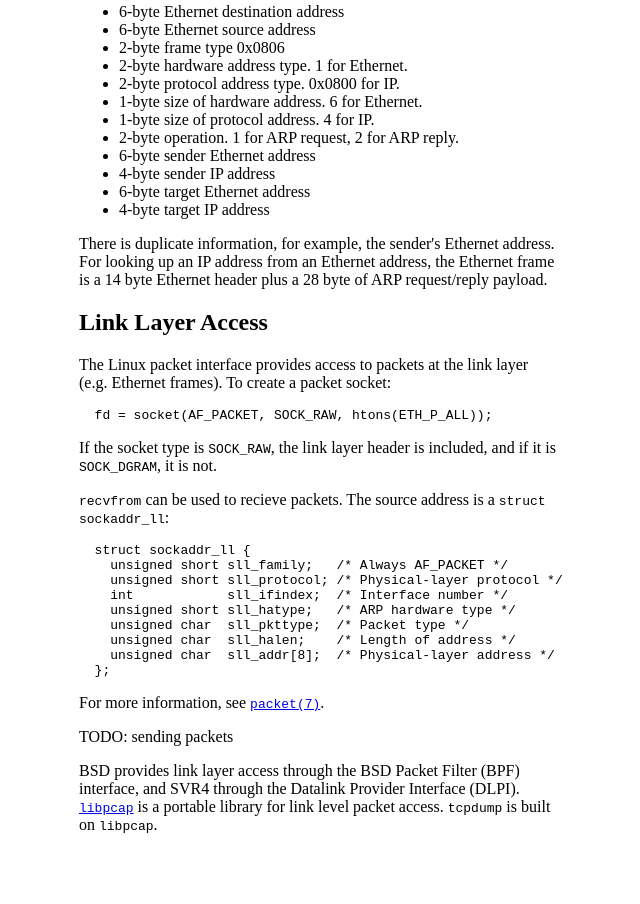
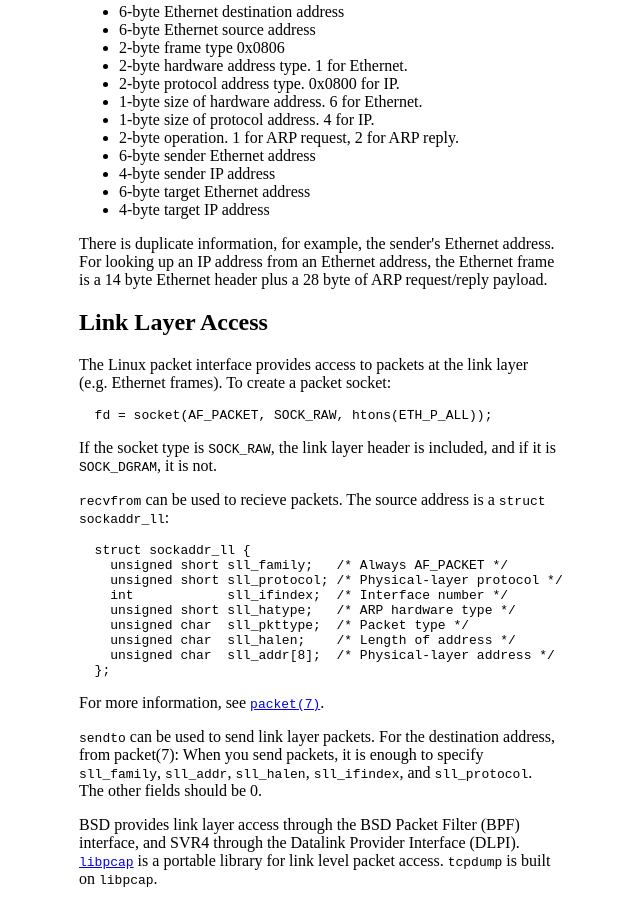
Before and after one commit to cseed/cseed.github.io, a plain HTML site: page ethernet.html in a window 1280 px wide. Shown: the part 1083-1987 px from the top of the page, without its empty margins (321-961 px from the left). Before the commit the page ends 1933 px from the top, so only its background shows below. Drawn offline with Linux system fonts and the light colour scheme.

Commit message:
Sending link layer packets.

```diff
--- a/ethernet.html
+++ b/ethernet.html
@@ -105,7 +105,12 @@
 
       <p>For more information, see <a href="http://man7.org/linux/man-pages/man7/packet.7.html"><tt>packet(7)</tt></a>.</p>
 
-      <p>TODO: sending packets</p>
+      <p><tt>sendto</tt> can be used to send link layer packets.  For
+        the destination address, from packet(7): When you send
+        packets, it is enough to
+        specify <tt>sll_family</tt>, <tt>sll_addr</tt>, <tt>sll_halen</tt>,
+        <tt>sll_ifindex</tt>, and <tt>sll_protocol</tt>.  The other
+        fields should be 0.</p>
 
       <p>BSD provides link layer access through the BSD Packet Filter
 	(BPF) interface, and SVR4 through the Datalink Provider
```
